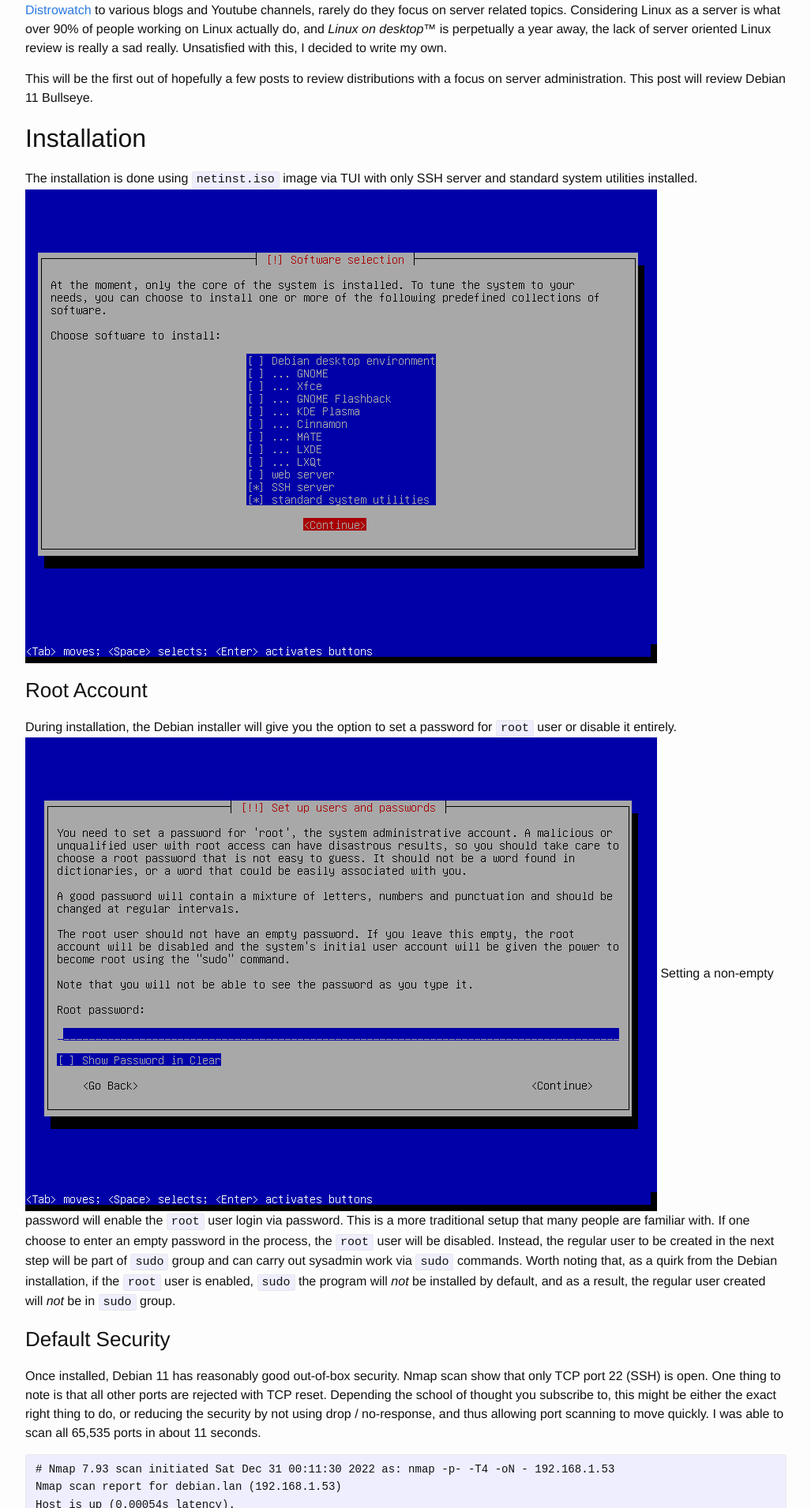
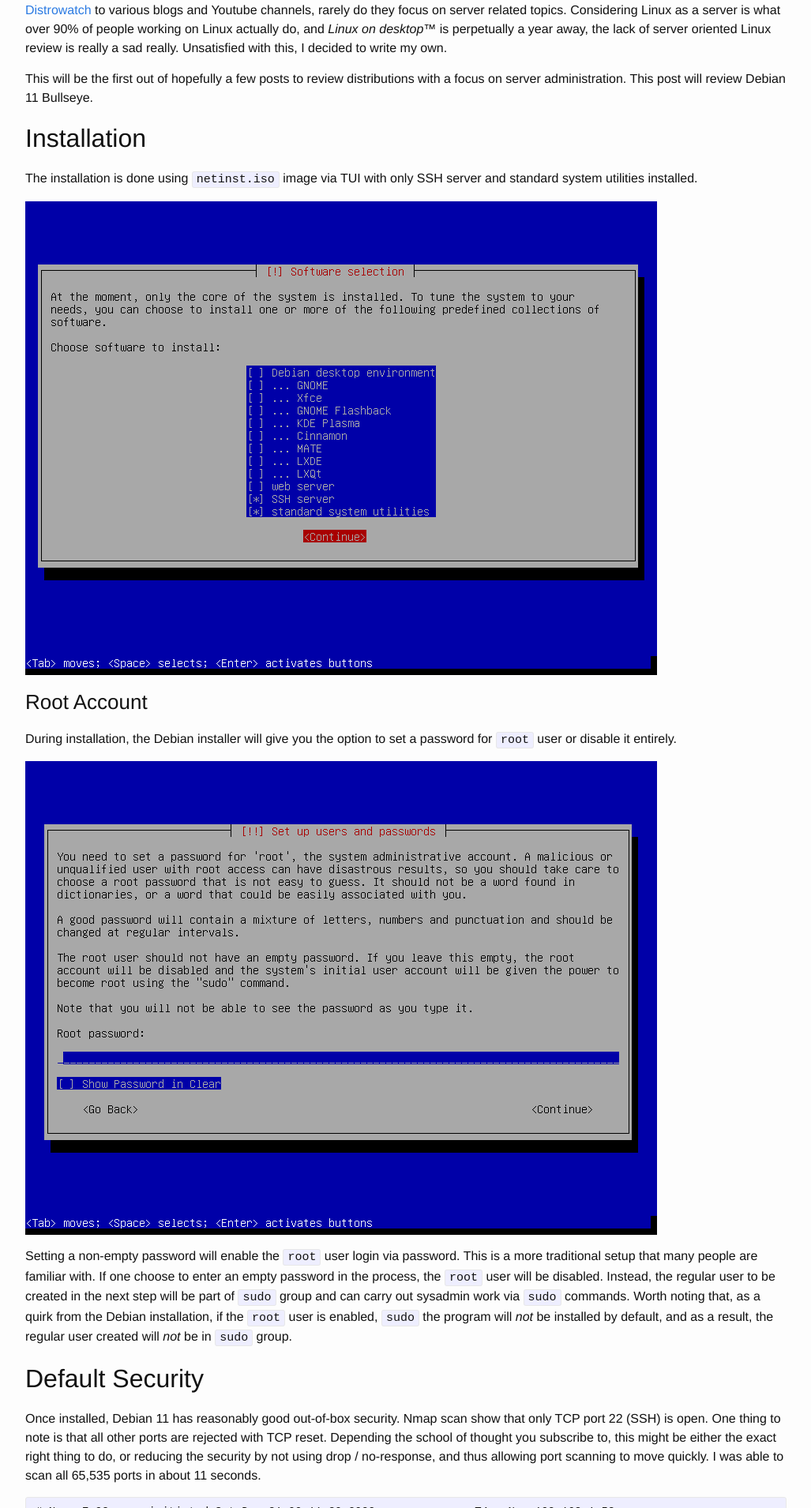
Before and after one commit to zhlou/zhlou.github.io, a Jekyll site: the page built from _posts/2023-01-05-linux-server-review-debian-11.md, in a window 1280 px wide. Shown: the part 310-2220 px from the top of the page at 79% size, without its empty margins (126-1153 px from the left). Built offline with Jekyll 4.4.1, drawn with Linux system fonts in a browser that asks for light colours.

Commit message:
minor format update

````diff
--- a/_posts/2023-01-05-linux-server-review-debian-11.md
+++ b/_posts/2023-01-05-linux-server-review-debian-11.md
@@ -12,14 +12,17 @@ This will be the first out of hopefully a few posts to review distributions with
 
 ## Installation
 The installation is done using `netinst.iso` image via TUI with only SSH server and standard system utilities installed.
+
 ![Debian Install Software Selection](/assets/debian_install_software_selection.png)
 
 ### Root Account
 During installation, the Debian installer will give you the option to set a password for `root` user or disable it entirely.
+
 ![Debian Install Set Root Password](/assets/debian_install_user_passwords.png)
+
 Setting a non-empty password will enable the `root` user login via password. This is a more traditional setup that many people are familiar with. If one choose to enter an empty password in the process, the `root` user will be disabled. Instead, the regular user to be created in the next step will be part of `sudo` group and can carry out sysadmin work via `sudo` commands. Worth noting that, as a quirk from the Debian installation, if the `root` user is enabled, `sudo` the program will _not_ be installed by default, and as a result, the regular user created will _not_ be in `sudo` group.
 
-### Default Security
+## Default Security
 Once installed, Debian 11 has reasonably good out-of-box security. Nmap scan show that only TCP port 22 (SSH) is open. One thing to note is that all other ports are rejected with TCP reset. Depending the school of thought you subscribe to, this might be either the exact right thing to do, or reducing the security by not using drop / no-response, and thus allowing port scanning to move quickly. I was able to scan all 65,535 ports in about 11 seconds.
 ```
 # Nmap 7.93 scan initiated Sat Dec 31 00:11:30 2022 as: nmap -p- -T4 -oN - 192.168.1.53
````
